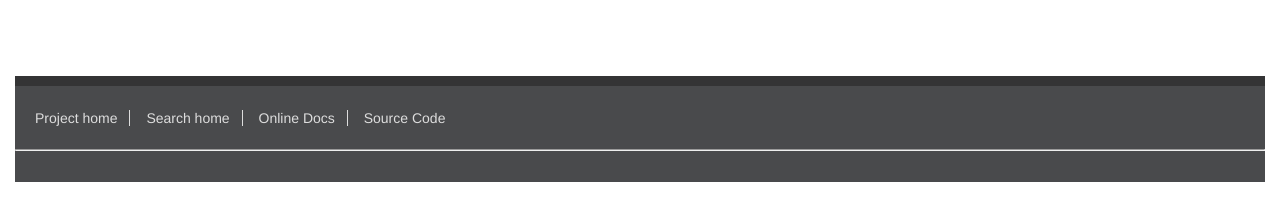
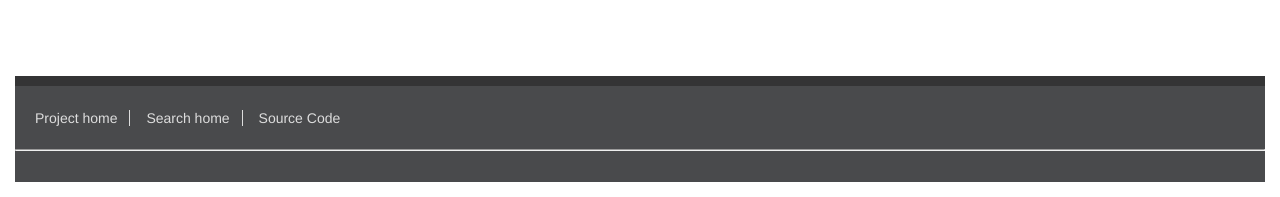
Before and after one commit to ryoshen/only-facet, a Django app: template demoproject/apps/djfacet/templates/djfacet/all_facets.html in a window 1280 px wide. Shown: the part 662-859 px from the top of the page. Run offline with Django 3.2, Linux system fonts and the light colour scheme; the template is opened without the code that fills it, so the values that code supplies are empty; parts of the project's set-up code (start-up, migrations or seed data) failed here and were passed over; some libraries are stand-ins or nearby versions.

Commit message:
refactor

```diff
--- a/demoproject/apps/djfacet/templates/djfacet/components/footer.html
+++ b/demoproject/apps/djfacet/templates/djfacet/components/footer.html
@@ -2,7 +2,6 @@
     <ul class="inline">
         <li><a class="navLink first selected" href="/">Project home</a></li>
         <li><a class="navLink" href="/djfacet">Search home</a></li>
-        <li><a class="navLink" href="http://michelepasin.org/support/djfacet/docs/" target="_blank">Online Docs</a></li>
         <li><a class="navLink last" href="https://github.com/ryoshen/only-facet" target="_blank">Source Code</a></li>
     </ul>
     <br/>
```
